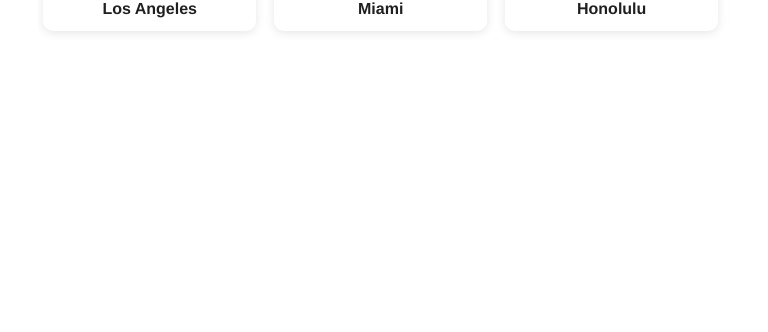
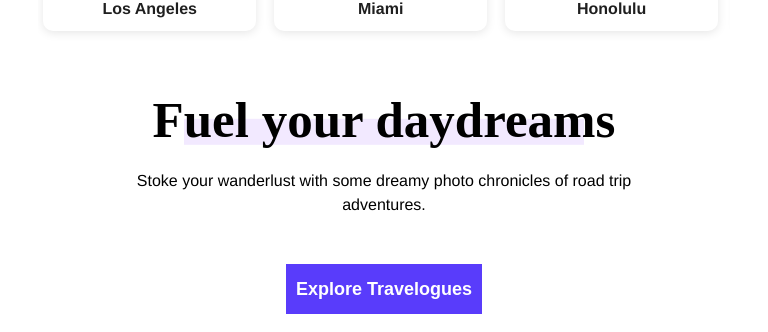
Before and after one commit to Talha-Ali150/turo, a React (Create React App) app: page / in a window 768 px wide. Shown: the part 1843-2175 px from the top of the page. Before the commit the page ends 1904 px from the top, so only its background shows below. Built offline with nearby package versions, Linux system fonts and the light colour scheme.

Commit message:
heading 2 responsive

```diff
--- a/src/App.js
+++ b/src/App.js
@@ -28,8 +28,8 @@ function App() {
       <Slider1 />
       <Slider2 />
       <Slider3 />
-      {/* <Heading2 />
-      <Image2 />
+      <Heading2 />
+      {/* <Image2 />
       <Slider4 />
       <GiftCard />
       <Heading3 />
--- a/src/components/Heading2/index.css
+++ b/src/components/Heading2/index.css
@@ -1,36 +1,41 @@
 .heading2 {
   font-family: "Times New Roman", Times, serif;
-  font-weight: bold;
-  font-size: 51px;
-  margin: 0;
-  padding: 0;
+  font-weight: 900;
+  font-size: 32px;
 }
 
 .headingContainer2 {
   height: 130px;
-  width: 55%;
+  width: 75%;
   text-align: center;
+  margin: 20px 10px;
 }
 
 .text2 {
   display: flex;
   flex-direction: column;
   align-items: center;
-  margin-top: 10px;
+  font-family: RlFreight, HoeflerText-Black, "Times New Roman", serif;
 }
 
 .headingBackground2 {
-  height: 37px;
   background-color: #f2e9ff;
   position: relative;
-  top: 60px;
   z-index: -1;
-  width: 56%;
   margin: 0 auto;
+  height: 20%;
+  bottom: -30%;
+  transform: translateY(30%);
+  min-width: 42%;
+  max-width: 42%;
 }
 
-.subHeading2{
-    margin-bottom: 25px;
+.subHeading2 {
+  font-size: 16px;
+  font-weight: 400;
+  font-family: RlBasisGrotesque, Avenir, Helvetica Neue, Helvetica, sans-serif;
+  margin: 20px 0px;
+  line-height: 1.5;
 }
 
 .headBtn1 {
@@ -41,4 +46,73 @@
   border: 1px solid white;
   font-size: 18px;
   padding: 0px 10px;
+  margin-bottom: 20px;
 }
+@media only screen and (max-width: 768px) {
+  .heading2 {
+    font-family: "Times New Roman", Times, serif;
+    font-weight: 900;
+    font-size: 32px;
+  }
+
+  .headingContainer2 {
+    height: 130px;
+    width: 75%;
+    text-align: center;
+  }
+
+  .text2 {
+    display: flex;
+    flex-direction: column;
+    align-items: center;
+    margin-top: 10px;
+    font-family: RlFreight, HoeflerText-Black, "Times New Roman", serif;
+  }
+
+  .headingBackground2 {
+    background-color: #f2e9ff;
+    position: relative;
+    z-index: -1;
+    margin: 0 auto;
+    height: 20%;
+    width: 90%;
+    bottom: 70%;
+    transform: translateY(-70%);
+  }
+
+  .subHeading2 {
+    font-size: 16px;
+    font-weight: 400;
+    font-family: RlBasisGrotesque, Avenir, Helvetica Neue, Helvetica, sans-serif;
+    margin: 20px 0px;
+    line-height: 1.5;
+  }
+
+  .headBtn1 {
+    background-color: #593cfb;
+    color: white;
+    line-height: 50px;
+    font-weight: bold;
+    border: 1px solid white;
+    font-size: 18px;
+    padding: 0px 10px;
+  }
+}
+
+@media only screen and (min-width: 768px) {
+  .heading2 {
+    font-family: "Times New Roman", Times, serif;
+    font-weight: 900;
+    font-size: 51px;
+  }
+  .headingBackground2 {
+    background-color: #f2e9ff;
+    position: relative;
+    z-index: -1;
+    margin: 0 auto;
+    height: 20%;
+    bottom: 100px;
+    width: 400px;
+    min-width: 400px;
+  }
+}
--- a/src/components/Heading2/index.js
+++ b/src/components/Heading2/index.js
@@ -1,18 +1,17 @@
 import React from "react";
-import './index.css'
+import "./index.css";
 
 export default function Heading2() {
   return (
     <div>
       <div className="text2">
         <div className="headingContainer2">
+          <p className="heading2">Fuel your daydreams</p>
+          <p className="subHeading2">
+            Stoke your wanderlust with some dreamy photo chronicles of road trip
+            adventures.
+          </p>
           <div className="headingBackground2"></div>
-          <p className="heading2">
-          Fuel your daydreams
-          </p>
-          <p className="subHeading2">
-          Stoke your wanderlust with some dreamy photo chronicles of road trip adventures.
-          </p>
           <div className="btn1Container">
             <button className="headBtn1">Explore Travelogues</button>
           </div>
```
